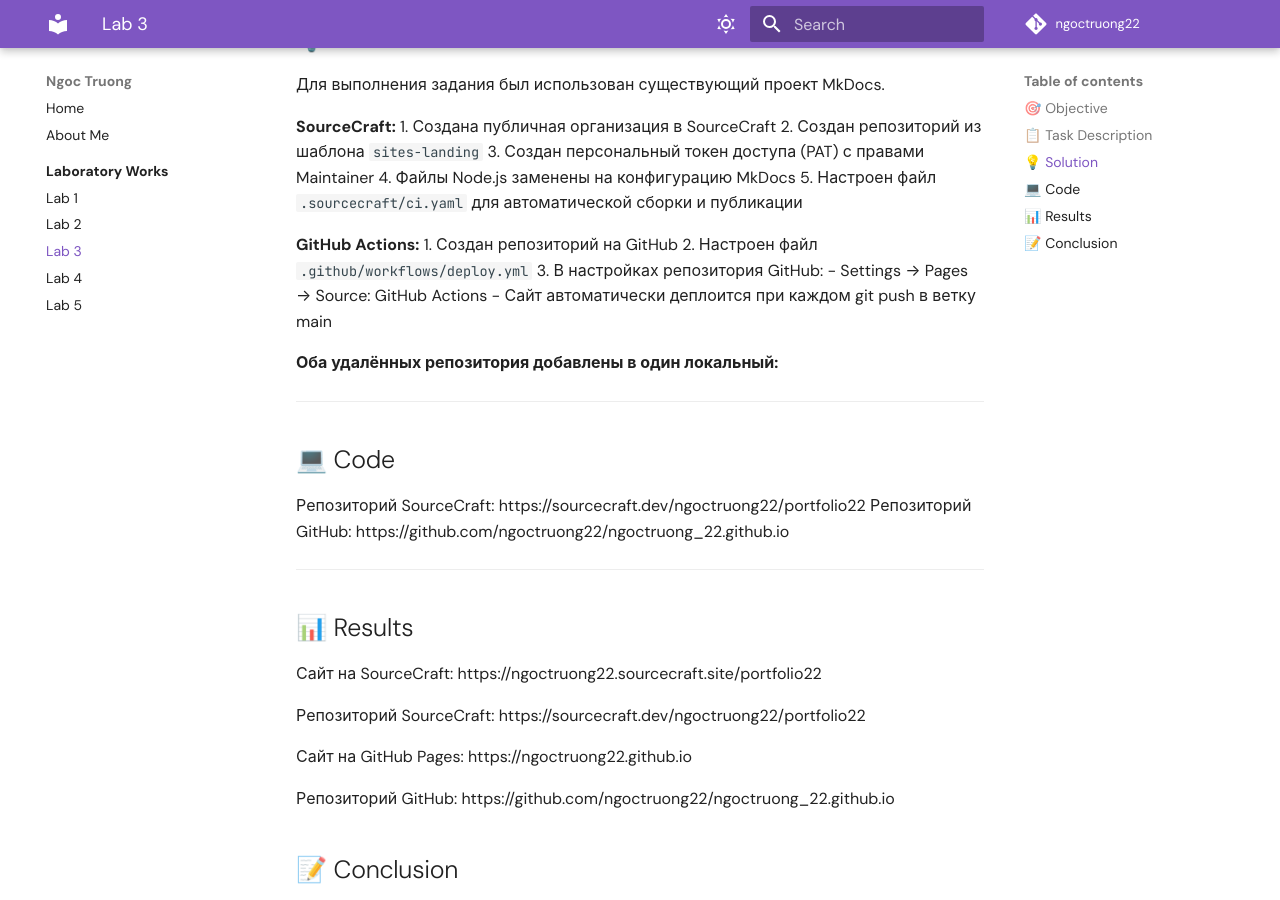
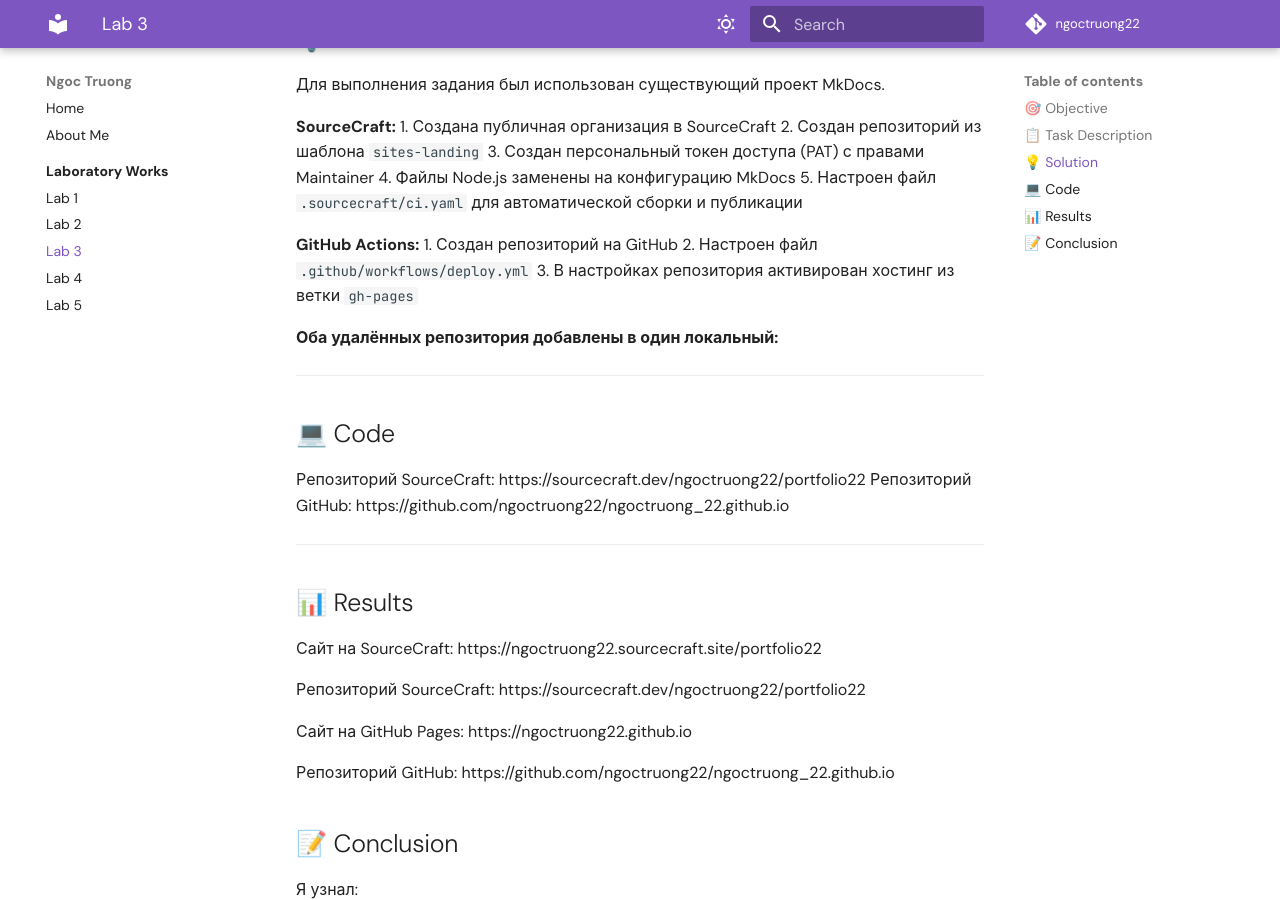
Before and after one commit to ngoctruong22/ngoctruong22.github.io, an MkDocs documentation site: the page built from source/docs/laboratory/lab3.md, in a window 1280 px wide and 900 px high, scrolled down 969 px. Built offline with MkDocs 1.6.1 and Material for MkDocs 9.7.7, drawn with Linux system fonts in a browser that asks for light colours.

Commit message:
test actions

```diff
--- a/requirements.txt
+++ b/requirements.txt
@@ -0,0 +1,2 @@
+mkdocs
+mkdocs-material
--- a/source/docs/laboratory/lab3.md
+++ b/source/docs/laboratory/lab3.md
@@ -48,9 +48,8 @@
 **GitHub Actions:**
 1. Создан репозиторий на GitHub
 2. Настроен файл `.github/workflows/deploy.yml`
-3. В настройках репозитория GitHub:
-   - Settings → Pages → Source: GitHub Actions
-   - Сайт автоматически деплоится при каждом git push в ветку main
+3. В настройках репозитория активирован хостинг из ветки `gh-pages`
+
 
 **Оба удалённых репозитория добавлены в один локальный:**
 
```
